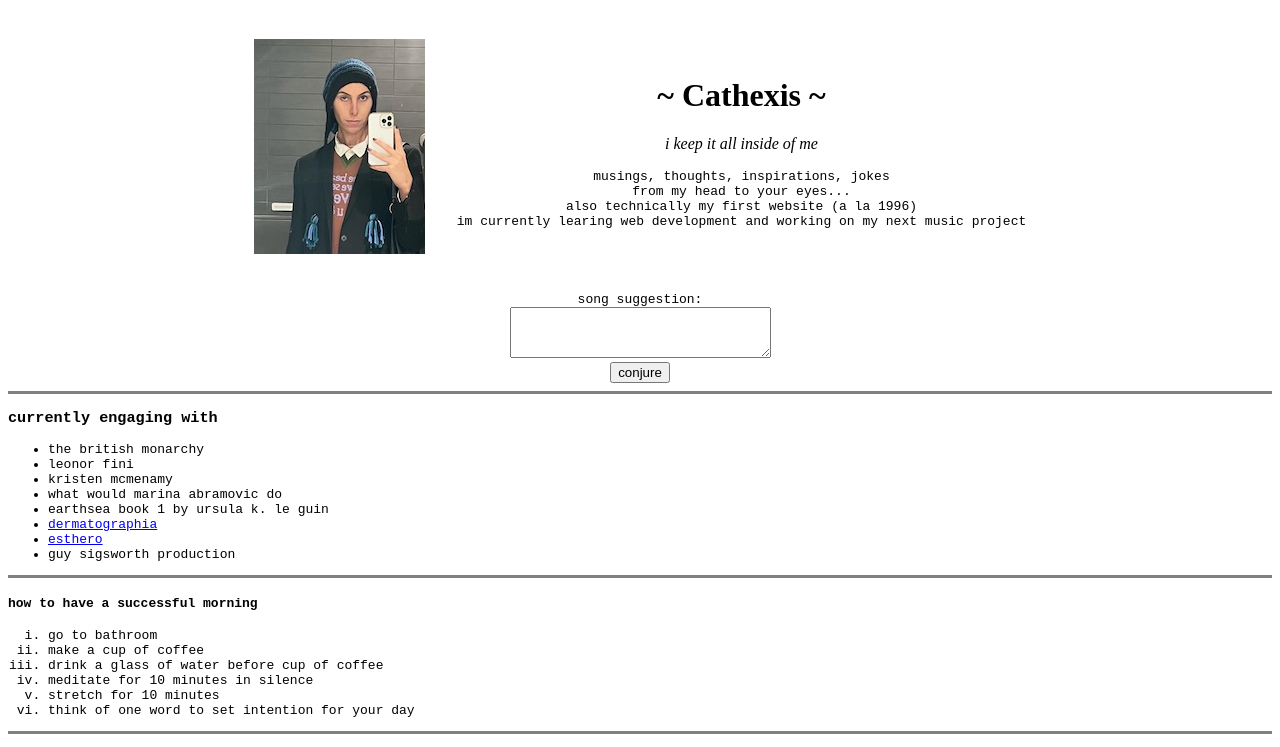
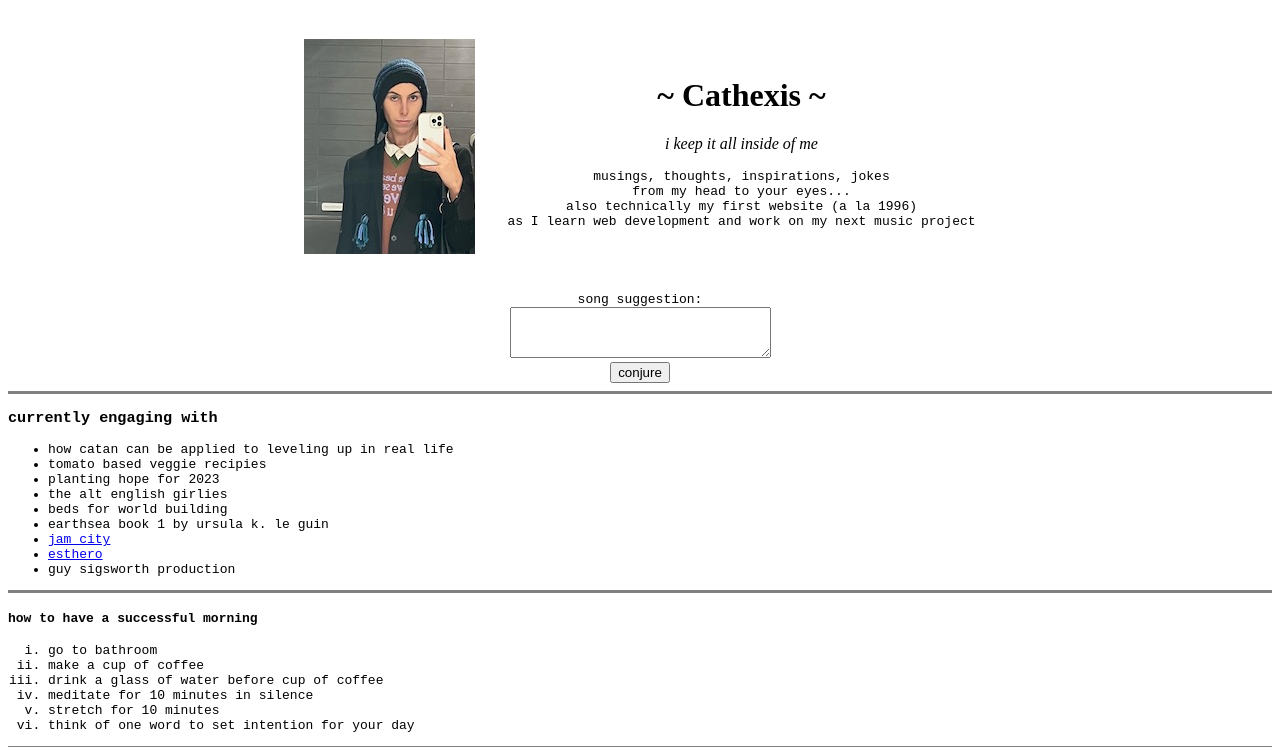
Before and after one commit to wyla001/cathexisblog, a plain HTML site: page index.html in a window 1280 px wide. Shown: the top 747 px of the page. Drawn offline with Linux system fonts and the light colour scheme; grey boxes are pictures that could not be loaded.

Commit message:
Add files via upload

```diff
--- a/index.html
+++ b/index.html
@@ -16,7 +16,7 @@
         <br>
             also technically my first website (a la 1996)
         <br>
-            im currently learing web development and working on my next music project </p>
+            as I learn web development </a> and work on my next music project </p>
     </td>
 </table> </center>
 <!--- form -->
@@ -29,12 +29,13 @@
     <hr size="3" noshade>
        <h3 style="font-family:monospace"> currently engaging with </h3>
        <ul style="font-family:monospace">
-            <li>the british monarchy </li>
-            <li>leonor fini </li>
-            <li>kristen mcmenamy </li>
-            <li>what would marina abramovic do</li>
-            <li>earthsea book 1 by ursula k. le guin </li>
-            <li> <a href="https://my.clevelandclinic.org/health/diseases/17793-dermatographism-dermatographia"> dermatographia </a> </li>
+            <li> how catan can be applied to leveling up in real life </li>
+            <li> tomato based veggie recipies </li>
+            <li> planting hope for 2023 </li>
+            <li> the alt english girlies </li>
+            <li> beds for world building </li>
+            <li> earthsea book 1 by ursula k. le guin </li>
+            <li> <a href="https://www.nts.live/shows/guests/episodes/jam-city-20th-january-2017"> jam city </a></li>
             <li> <a href="https://www.youtube.com/watch?v=CJ-6vzIqsg4"> esthero </a></li>
             <li> guy sigsworth production </li>
         </ul>
@@ -60,5 +61,9 @@
         <img src="images/charmed season 1.jpeg">
             <p> charmed season 1 box set </p>
     </center> </p>
+    <center> <p>
+        <img src="images/toilet of venus .jpg">
+            <p> toilet of venus / simon vouet (1640)  </p>
+    </center> </p>
 </body>
 </html>
```
